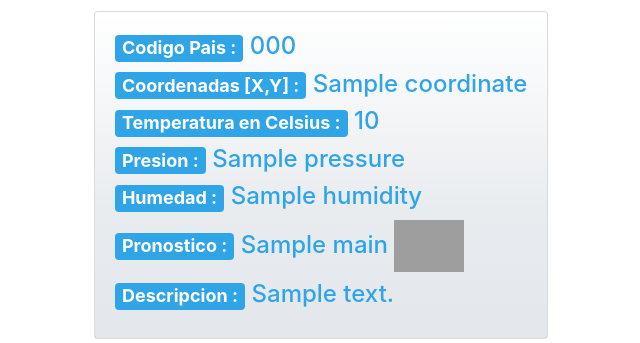
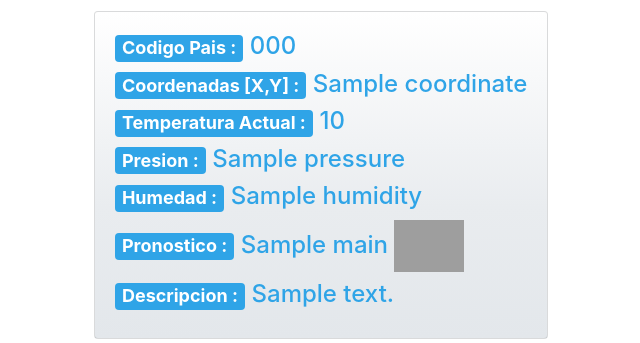
Before and after one commit to David-Aros/wheather-app, a Django app: template clima/weatherApp/templates/main/index.html in a window 1280 px wide. Shown: the part 411-754 px from the top of the page, without its empty margins (319-959 px from the left). Run offline with Django 3.2, Linux system fonts and the light colour scheme; the template is opened without the code that fills it: most values are stand-ins (such as "Sample title", 1, 10 or a date in 2020); some libraries are stand-ins or nearby versions; grey boxes are pictures that could not be loaded.

Commit message:
traduccion

```diff
--- a/clima/weatherApp/templates/main/index.html
+++ b/clima/weatherApp/templates/main/index.html
@@ -46,7 +46,7 @@
         <div class=" card-body">
           <h4><span class="badge badge-primary">Codigo Pais :</span> {{country_code}}</h4>
           <h4><span class="badge badge-primary">Coordenadas [X,Y] :</span> {{coordinate}}</h4>
-          <h4><span class="badge badge-primary">Temperatura en Celsius :</span> {{temp}}</h4>
+          <h4><span class="badge badge-primary">Temperatura Actual :</span> {{temp}}</h4>
           <h4><span class="badge badge-primary">Presion :</span> {{pressure}} </h4>
           <h4><span class="badge badge-primary">Humedad : </span> {{humidity}}</h4>
           <h4><span class="badge badge-primary">Pronostico : </span> {{main}} <img
--- a/clima/weatherApp/views.py
+++ b/clima/weatherApp/views.py
@@ -8,7 +8,7 @@ def index(request):
     if request.method == 'POST':
         city = request.POST['city']
         source = urllib.request.urlopen('https://api.openweathermap.org/data/2.5/weather?q=' +
-            city + '&units=metric&appid=d3a4fe2ef00bfdec13a0387db8e6c241') .read()
+            city + '&units=metric&lang=es&appid=d3a4fe2ef00bfdec13a0387db8e6c241') .read()
         list_of_data = json.loads(source)
 
         data = {
@@ -16,6 +16,7 @@ def index(request):
             "coordinate" : str(list_of_data['coord']['lon']) + ', '
             + str(list_of_data['coord']['lat']),
             "temp" : str(list_of_data['main']['temp']) + 'ºC',
+
             "pressure" : str(list_of_data['main']['pressure']),
             "humidity" : str(list_of_data['main']['humidity']),
             "main" : str(list_of_data['weather'][0]['main']),
```
